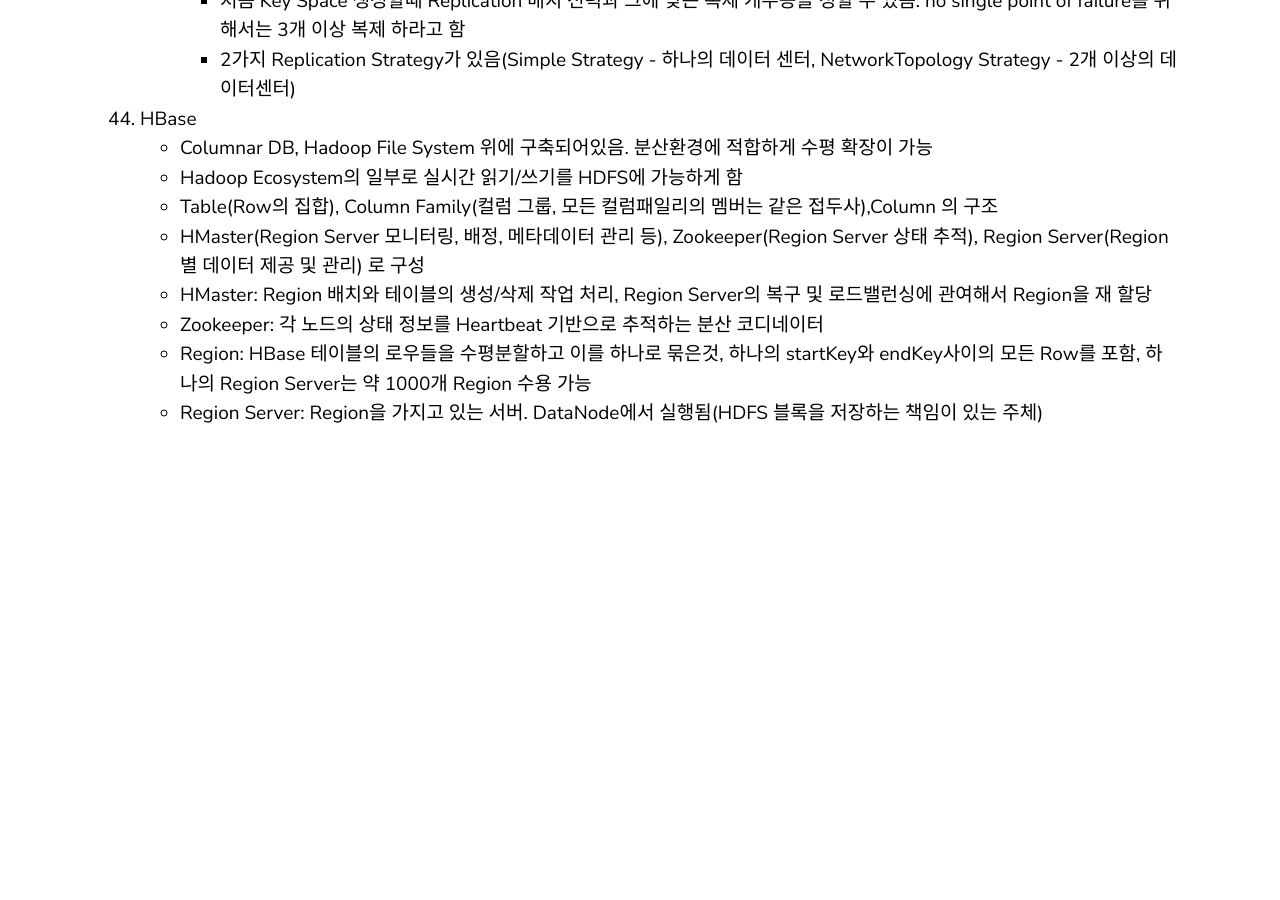
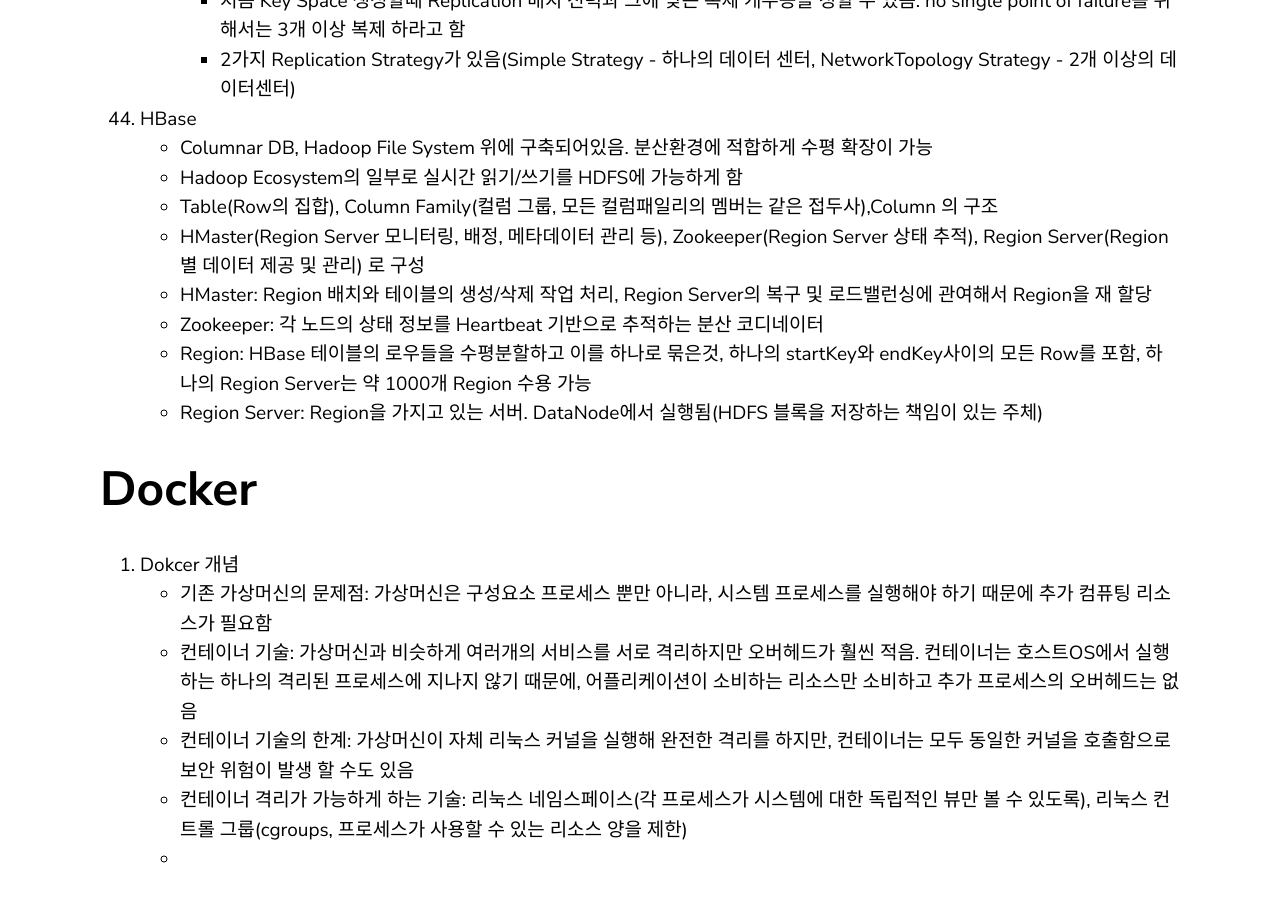
Before and after one commit to yoowonyoung/yoowonyoung.github.io, a Jekyll site: the page built from _posts/2021-06-11-Interview-08.md, in a window 1280 px wide and 900 px high, scrolled down 31717 px. Built offline with Jekyll 4.4.1, drawn with Linux system fonts in a browser that asks for light colours; comment, search, counter and statistics services are not loaded; before the commit the page ends 32171 px from its top, so only the background shows below that.

Commit message:
Update 2021-06-11-Interview-08.md

```diff
--- a/_posts/2021-06-11-Interview-08.md
+++ b/_posts/2021-06-11-Interview-08.md
@@ -917,3 +917,12 @@
     - Zookeeper: 각 노드의 상태 정보를 Heartbeat 기반으로 추적하는 분산 코디네이터
     - Region: HBase 테이블의 로우들을 수평분할하고 이를 하나로 묶은것, 하나의 startKey와 endKey사이의 모든 Row를 포함, 하나의 Region Server는 약 1000개 Region 수용 가능
     - Region Server: Region을 가지고 있는 서버. DataNode에서 실행됨(HDFS 블록을 저장하는 책임이 있는 주체)
+
+# Docker
+
+1. Dokcer 개념
+    - 기존 가상머신의 문제점: 가상머신은 구성요소 프로세스 뿐만 아니라, 시스템 프로세스를 실행해야 하기 때문에 추가 컴퓨팅 리소스가 필요함
+    - 컨테이너 기술: 가상머신과 비슷하게 여러개의 서비스를 서로 격리하지만 오버헤드가 훨씬 적음. 컨테이너는 호스트OS에서 실행하는 하나의 격리된 프로세스에 지나지 않기 때문에, 어플리케이션이 소비하는 리소스만 소비하고 추가 프로세스의 오버헤드는 없음
+    - 컨테이너 기술의 한계: 가상머신이 자체 리눅스 커널을 실행해 완전한 격리를 하지만, 컨테이너는 모두 동일한 커널을 호출함으로 보안 위험이 발생 할 수도 있음
+    - 컨테이너 격리가 가능하게 하는 기술: 리눅스 네임스페이스(각 프로세스가 시스템에 대한 독립적인 뷰만 볼 수 있도록), 리눅스 컨트롤 그룹(cgroups, 프로세스가 사용할 수 있는 리소스 양을 제한)
+    -
```
